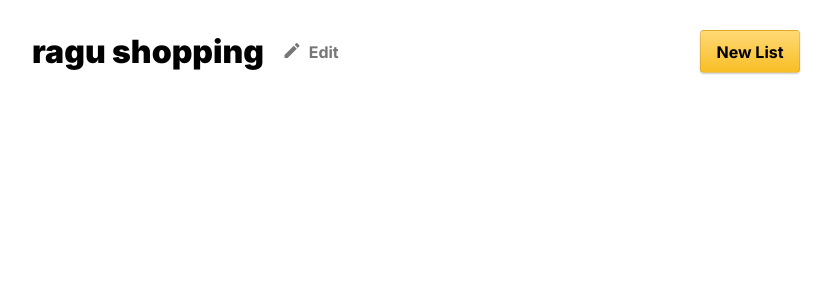
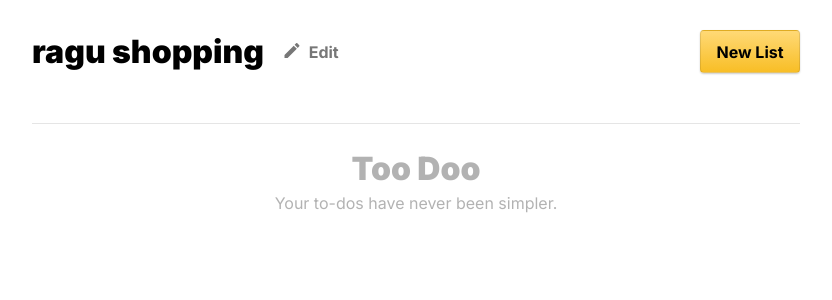
Before and after one commit to frle10/too-doo-frontend, a React (Create React App) app: page / in a window 1280 px wide. Shown: the top 300 px of the page, without its empty margins (224-1056 px from the left). Built offline with nearby package versions, Linux system fonts and the light colour scheme.

Commit message:
Finished footer component.

```diff
--- a/src/components/Footer.tsx
+++ b/src/components/Footer.tsx
@@ -1,7 +1,34 @@
 import React from 'react';
+import { css } from 'emotion';
 
-interface Props {}
+const footerStyle = css({
+  display: 'flex',
+  flexDirection: 'column',
+  justifyContent: 'center',
+  alignItems: 'center',
+  textAlign: 'center',
+  color: 'rgba(0, 0, 0, 0.3)',
+});
 
-export const Footer = (props: Props) => {
-  return <div></div>;
+const separatorStyle = css({
+  width: '100%',
+  height: '1px',
+  background: 'rgba(0, 0, 0, 0.1)',
+  margin: '20px 0',
+});
+
+const footerHeaderStyle = css({
+  fontWeight: 900,
+  fontSize: '32px',
+  margin: '5px 0',
+});
+
+export const Footer = () => {
+  return (
+    <div className={footerStyle}>
+      <div className={separatorStyle}></div>
+      <div className={footerHeaderStyle}>Too Doo</div>
+      <div>Your to-dos have never been simpler.</div>
+    </div>
+  );
 };
```
